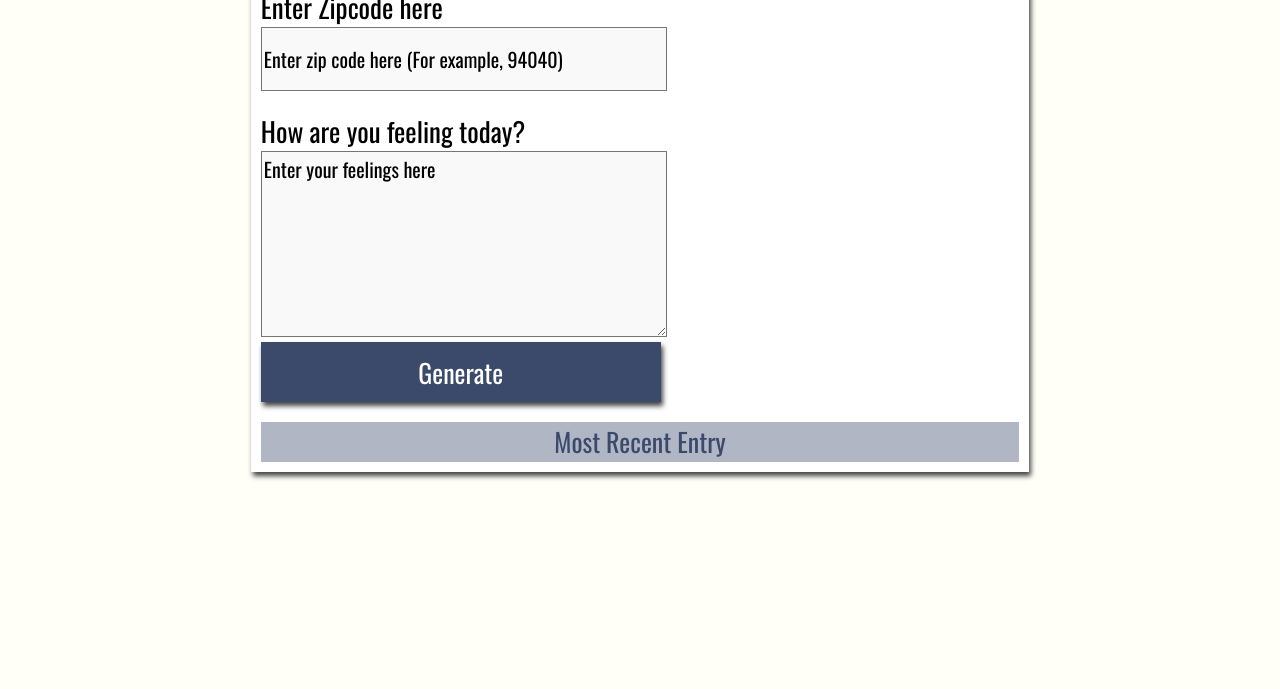
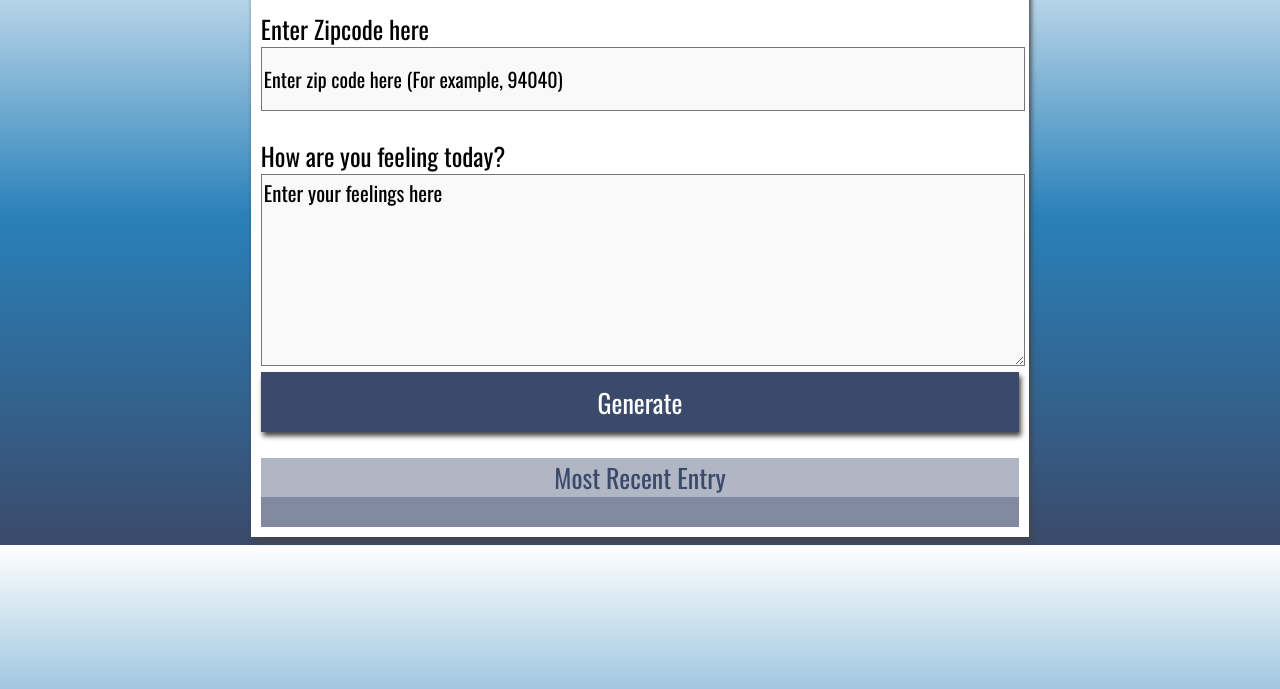
Before and after one commit to sameer-mitra/webnd_weather_journal, a website: page website/index.html in a window 1280 px wide. Shown: the part 111-800 px from the top of the page. Drawn offline with nearby package versions, Linux system fonts and the light colour scheme; a web font is replaced by a local one.

Commit message:
SM 20210504 Minor style changes.

```diff
--- a/website/style.css
+++ b/website/style.css
@@ -1,7 +1,20 @@
-body{
-    background: #fffff8;
-    font-family: -apple-system, BlinkMacSystemFont, sans-serif;
-}
+html {
+    font-family: "Poppins", sans-serif;
+    background-repeat: no-repeat;
+    background: #2980b9; /* fallback for old browsers */
+    background: -webkit-linear-gradient(
+      to bottom,
+      #ffffff,
+      #2980b9,
+      #3b4a6b
+    ); /* Chrome 10-25, Safari 5.1-6 */
+    background: linear-gradient(
+      to bottom,
+      #ffffff,
+      #2980b9,
+      #3b4a6b
+    ); /* W3C, IE 10+/ Edge, Firefox 16+, Chrome 26+, Opera 12+, Safari 7+ */
+  }
 
 #app{
     display: grid;
@@ -12,26 +25,12 @@ body{
     color: #000;
     justify-content: center;
     grid-gap: 1em;
-    font-size: 20px;
+    font-size: 26px;
     font-family: 'Oswald', sans-serif;
     box-shadow: 2px 4px 5px #444;
     margin: auto;
     padding: 10px;
 }
-
-/* Screen larger than 600px? 2 column */
-@media (min-width: 600px) {
-    #app {
-      grid-template-columns: repeat(1, 1fr);
-    }
-  }
-
-  /* Screen larger than 900px? 3 columns */
-  @media (min-width: 900px) {
-    #app {
-      grid-template-columns: repeat(1, 1fr);
-    }
-  }
 
 
 .holder{
@@ -47,14 +46,17 @@ body{
 }
 
 #date{
+    padding: 5px;
     color: #fff;
 }
 
 #temp{
+    padding: 5px;
     color: #fff;
 }
 
 #content{
+    padding: 5px;
     color: #fff;
 }
 
@@ -71,13 +73,13 @@ body{
 /*  Basic Styling To Override Default For Basic HTML Elements */
 label{
     display:block;
-    font-size: 27px;
+    font-size: 1.2em;
 }
 
 input{
     display:block;
     height: 60px;
-    width: 400px;
+    width: 100%;
     background:#f9f9f9;
     color: #000;
     font-size: 20px;
@@ -87,7 +89,7 @@ input{
 }
 
 button{
-    width: 400px;
+    width: 100%;
     height: 60px;
     background: #3b4a6b;
     color: #fff;
@@ -103,8 +105,8 @@ h1{
 textarea{
     background:#f9f9f9;
     color: #000;
-    width: 400px;
-    font-size: 20px;
+    width: 100%;
+    font-size: 1em;
     font-family: 'Oswald', sans-serif;
 }
 /* Reset style for HTML element on active to have no border*/
```
